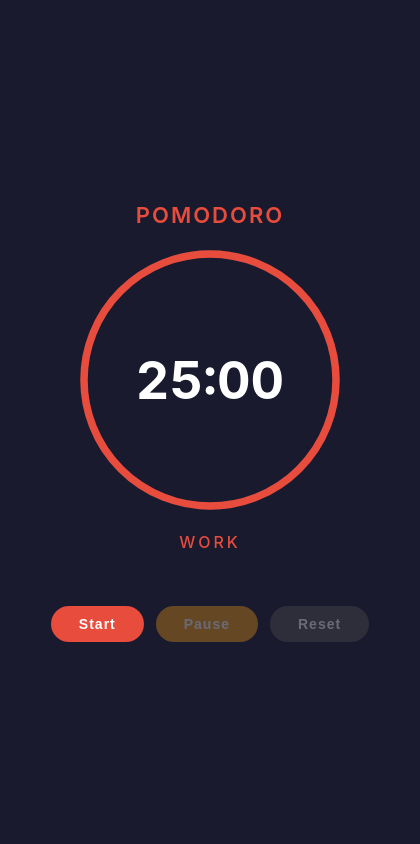
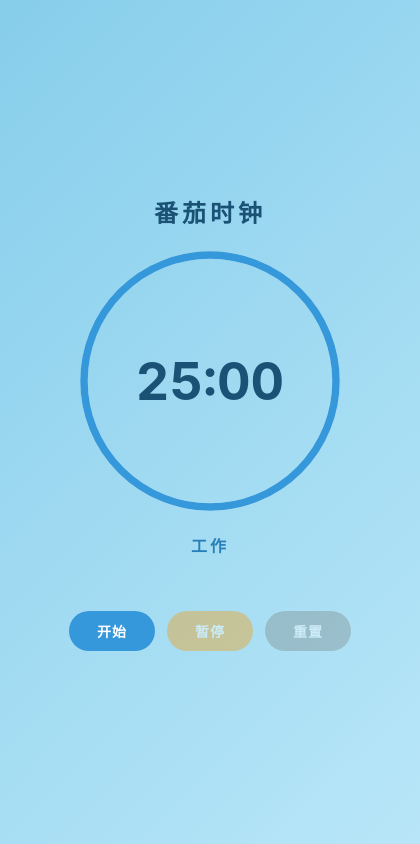
Before and after one commit to Z-Zhuo77/pomodoro-timer, an Electron app: page renderer/index.html in a window 420 px wide. Drawn offline with Linux system fonts and the light colour scheme.

Commit message:
feat: 天蓝色主题 + 全中文界面
- 背景改为天蓝色渐变
- 进度条/按钮改为蓝色系
- 标题改为"番茄时钟"
- 按钮文字中文化：开始/暂停/重置/继续
- 状态标签中文化：工作/休息
- 系统通知中文化

```diff
--- a/renderer/index.html
+++ b/renderer/index.html
@@ -4,12 +4,12 @@
   <meta charset="UTF-8">
   <meta name="viewport" content="width=device-width, initial-scale=1.0">
   <meta http-equiv="Content-Security-Policy" content="default-src 'self'; style-src 'self' 'unsafe-inline'; script-src 'self' 'unsafe-inline'">
-  <title>Pomodoro Timer</title>
+  <title>番茄时钟</title>
   <link rel="stylesheet" href="style.css">
 </head>
 <body>
   <div class="container">
-    <h1 class="title">Pomodoro</h1>
+    <h1 class="title">番茄时钟</h1>
 
     <div class="timer-wrapper">
       <svg class="timer-circle" viewBox="0 0 300 300">
@@ -19,13 +19,13 @@
       <div class="timer-display" id="timer-display">25:00</div>
     </div>
 
-    <div class="session-label" id="session-label">Work</div>
+    <div class="session-label" id="session-label">工作</div>
     <div class="session-count" id="session-count"></div>
 
     <div class="buttons">
-      <button id="btn-start" class="btn btn-start">Start</button>
-      <button id="btn-pause" class="btn btn-pause" disabled>Pause</button>
-      <button id="btn-reset" class="btn btn-reset" disabled>Reset</button>
+      <button id="btn-start" class="btn btn-start">开始</button>
+      <button id="btn-pause" class="btn btn-pause" disabled>暂停</button>
+      <button id="btn-reset" class="btn btn-reset" disabled>重置</button>
     </div>
   </div>
 
--- a/renderer/style.css
+++ b/renderer/style.css
@@ -5,9 +5,9 @@
 }
 
 body {
-  font-family: -apple-system, BlinkMacSystemFont, 'Segoe UI', sans-serif;
-  background: #1a1a2e;
-  color: #eee;
+  font-family: -apple-system, BlinkMacSystemFont, 'Segoe UI', 'Microsoft YaHei', sans-serif;
+  background: linear-gradient(135deg, #87CEEB 0%, #b8e6f8 100%);
+  color: #2c3e50;
   height: 100vh;
   display: flex;
   align-items: center;
@@ -24,11 +24,10 @@ body {
 }
 
 .title {
-  font-size: 22px;
-  font-weight: 600;
-  color: #e74c3c;
-  letter-spacing: 2px;
-  text-transform: uppercase;
+  font-size: 24px;
+  font-weight: 700;
+  color: #1a5276;
+  letter-spacing: 4px;
 }
 
 .timer-wrapper {
@@ -45,13 +44,13 @@ body {
 
 .timer-circle-bg {
   fill: none;
-  stroke: #2a2a3e;
+  stroke: #d4eaf7;
   stroke-width: 8;
 }
 
 .timer-circle-fg {
   fill: none;
-  stroke: #e74c3c;
+  stroke: #3498db;
   stroke-width: 8;
   stroke-linecap: round;
   stroke-dasharray: 848.23;
@@ -60,7 +59,7 @@ body {
 }
 
 .timer-circle-fg.break {
-  stroke: #2ecc71;
+  stroke: #27ae60;
 }
 
 .timer-display {
@@ -71,24 +70,23 @@ body {
   font-size: 52px;
   font-weight: 700;
   font-variant-numeric: tabular-nums;
-  color: #fff;
+  color: #1a5276;
 }
 
 .session-label {
   font-size: 16px;
-  font-weight: 500;
-  color: #e74c3c;
-  text-transform: uppercase;
+  font-weight: 600;
+  color: #2980b9;
   letter-spacing: 3px;
 }
 
 .session-label.break {
-  color: #2ecc71;
+  color: #27ae60;
 }
 
 .session-count {
   font-size: 13px;
-  color: #888;
+  color: #5d8aa8;
   min-height: 20px;
 }
 
@@ -111,18 +109,19 @@ body {
 }
 
 .btn:disabled {
-  opacity: 0.35;
+  opacity: 0.4;
   cursor: default;
 }
 
 .btn-start {
-  background: #e74c3c;
+  background: #3498db;
   color: #fff;
 }
 
 .btn-start:not(:disabled):hover {
-  background: #c0392b;
+  background: #2980b9;
   transform: translateY(-1px);
+  box-shadow: 0 4px 12px rgba(52, 152, 219, 0.4);
 }
 
 .btn-start:not(:disabled):active {
@@ -137,6 +136,7 @@ body {
 .btn-pause:not(:disabled):hover {
   background: #d68910;
   transform: translateY(-1px);
+  box-shadow: 0 4px 12px rgba(243, 156, 18, 0.4);
 }
 
 .btn-pause:not(:disabled):active {
@@ -144,13 +144,14 @@ body {
 }
 
 .btn-reset {
-  background: #555;
+  background: #7f8c8d;
   color: #fff;
 }
 
 .btn-reset:not(:disabled):hover {
-  background: #444;
+  background: #636e72;
   transform: translateY(-1px);
+  box-shadow: 0 4px 12px rgba(127, 140, 141, 0.4);
 }
 
 .btn-reset:not(:disabled):active {
--- a/renderer/timer.js
+++ b/renderer/timer.js
@@ -38,11 +38,11 @@ function updateUI() {
 
   if (isBreaking) {
     circleFg.classList.add('break');
-    sessionLabel.textContent = 'Break';
+    sessionLabel.textContent = '休息';
     sessionLabel.classList.add('break');
   } else {
     circleFg.classList.remove('break');
-    sessionLabel.textContent = 'Work';
+    sessionLabel.textContent = '工作';
     sessionLabel.classList.remove('break');
   }
 
@@ -50,7 +50,7 @@ function updateUI() {
 
   // Button states
   btnStart.disabled = !(isIdle || isPaused);
-  btnStart.textContent = isPaused ? 'Resume' : 'Start';
+  btnStart.textContent = isPaused ? '继续' : '开始';
   btnPause.disabled = !(state.mode === 'working' || state.mode === 'breaking');
   btnReset.disabled = isIdle;
 }
@@ -99,8 +99,8 @@ async function onTimerComplete() {
 
     try {
       await window.electronAPI.showNotification(
-        'Work Session Complete!',
-        `Completed session #${state.sessionCount}. Time for a 5-minute break.`
+        '工作时间结束！',
+        `已完成第 ${state.sessionCount} 个番茄。休息 5 分钟吧。`
       );
     } catch (_) {}
 
@@ -114,8 +114,8 @@ async function onTimerComplete() {
 
     try {
       await window.electronAPI.showNotification(
-        'Break Over!',
-        'Time to start working again.'
+        '休息结束！',
+        '该开始下一轮工作了。'
       );
     } catch (_) {}
   }
```
